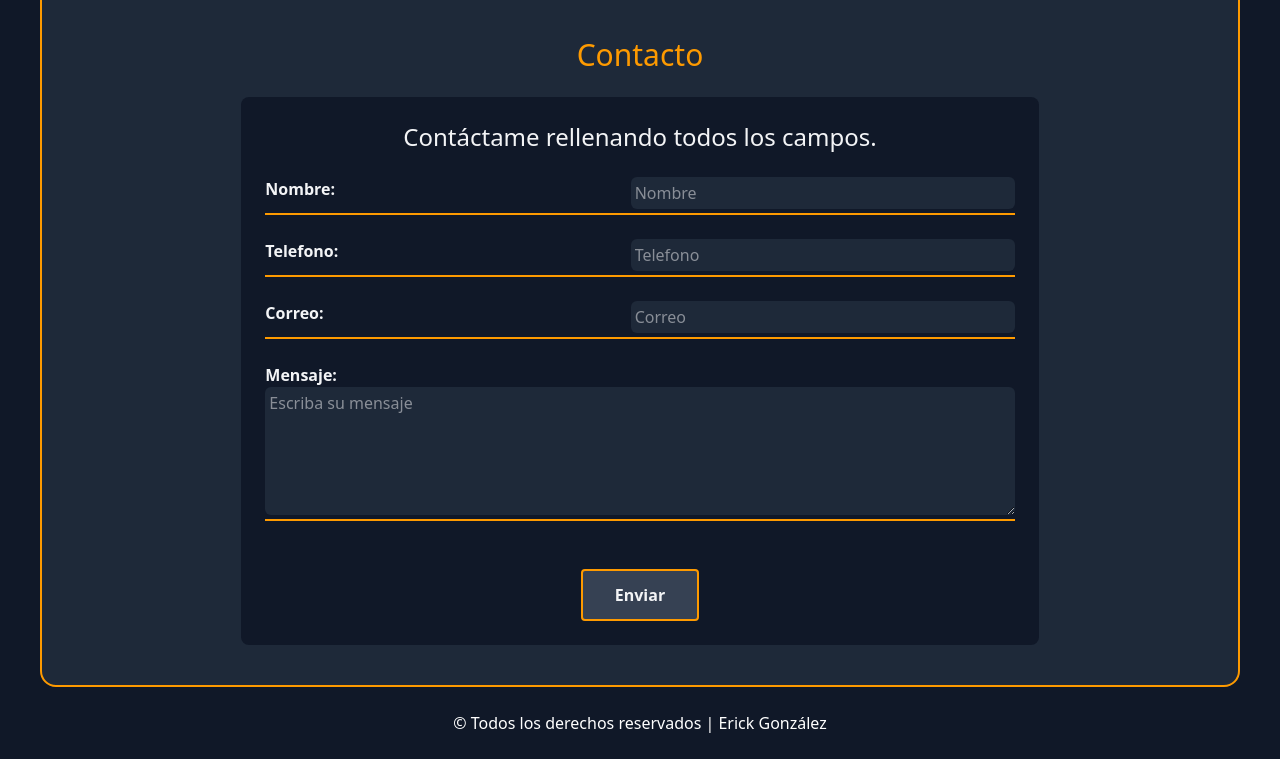
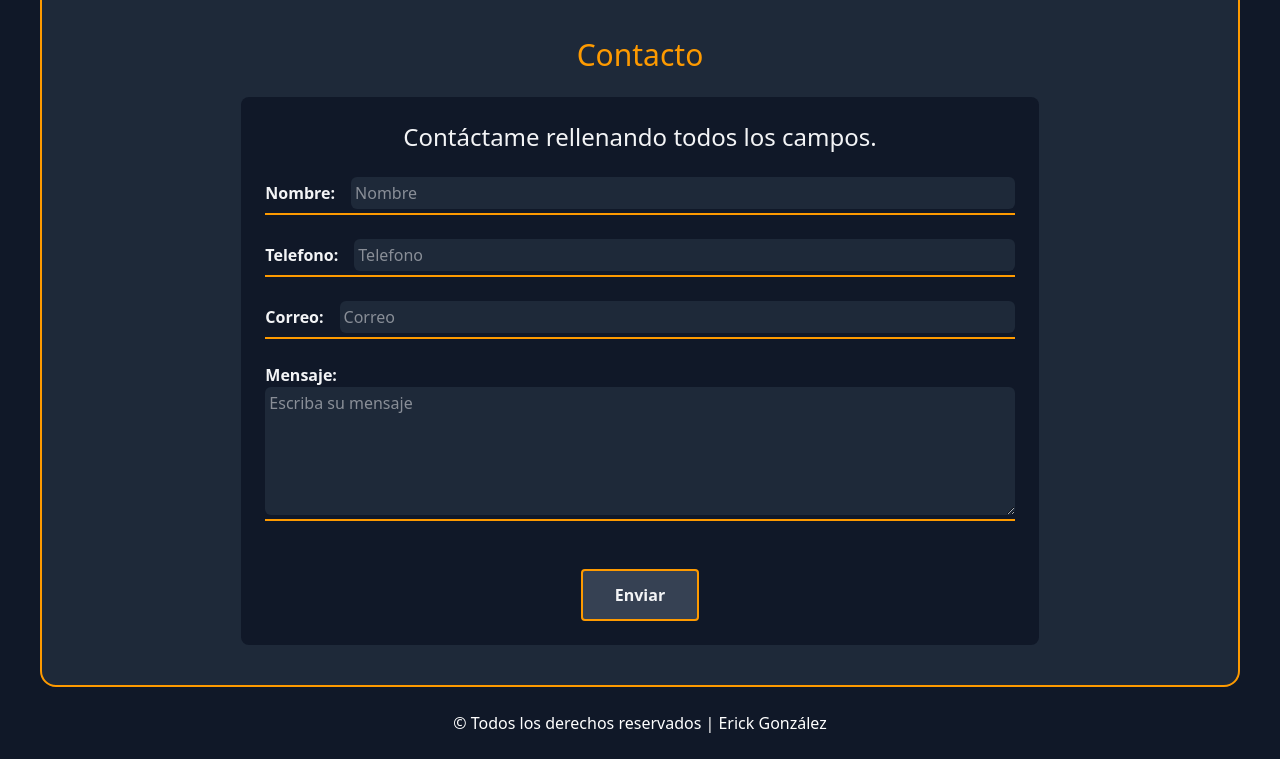
Before and after one commit to ErickGonzalez01/freelance-e, a website built with Vite: page index.html in a window 1280 px wide. Shown: the part 1735-2494 px from the top of the page. Built offline with nearby package versions, Linux system fonts and the light colour scheme.

Commit message:
20-03-2025 09:06 pm optimisando formulario para moviles

```diff
--- a/index.html
+++ b/index.html
@@ -180,21 +180,21 @@
 
         <div class="flex flex-col">
 
-          <div class="mb-6 pb-1 flex flex-row justify-between border-b-2 border-amber-500">
-            <label class="font-black w-30" for="name">Nombre:</label>
-            <input class="bg-gray-800 rounded-md text-gray-100 font-light p-1 w-sm" id="name" name="name" type="text"
+          <div class="mb-6 pb-1 flex items-center justify-between border-b-2 border-amber-500">
+            <label class="font-black mr-4" for="name">Nombre:</label>
+            <input class="bg-gray-800 rounded-md text-gray-100 font-light p-1 flex-grow" id="name" name="name" type="text"
               placeholder="Nombre" />
           </div>
 
-          <div class="mb-6 pb-1 flex flex-row justify-between border-b-2 border-amber-500">
-            <label class="font-black w-30" for="phone">Telefono:</label>
-            <input id="phone" name="phone" class="bg-gray-800 rounded-md text-gray-100 font-light p-1 w-sm" type="tel"
+          <div class="mb-6 pb-1 flex items-center justify-between border-b-2 border-amber-500">
+            <label class="font-black mr-4" for="phone">Telefono:</label>
+            <input id="phone" name="phone" class="bg-gray-800 rounded-md text-gray-100 font-light p-1 flex-grow" type="tel"
               placeholder="Telefono" />
           </div>
 
-          <div class="mb-6 pb-1 flex flex-row justify-between border-b-2 border-amber-500">
-            <label class="font-black w-30" for="email">Correo:</label>
-            <input id="email" name="email" class="bg-gray-800 rounded-md text-gray-100 font-light p-1 w-sm" type="email"
+          <div class="mb-6 pb-1 flex items-center justify-between border-b-2 border-amber-500">
+            <label class="font-black mr-4" for="email">Correo:</label>
+            <input id="email" name="email" class="bg-gray-800 rounded-md text-gray-100 font-light p-1 flex-grow" type="email"
               placeholder="Correo" />
           </div>
 
```
